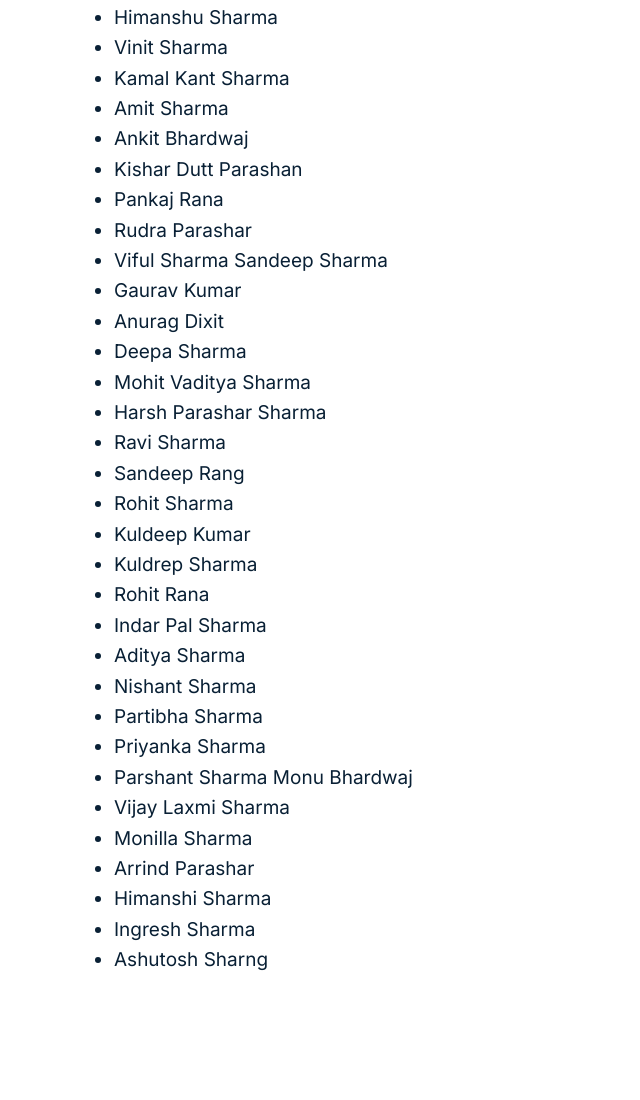
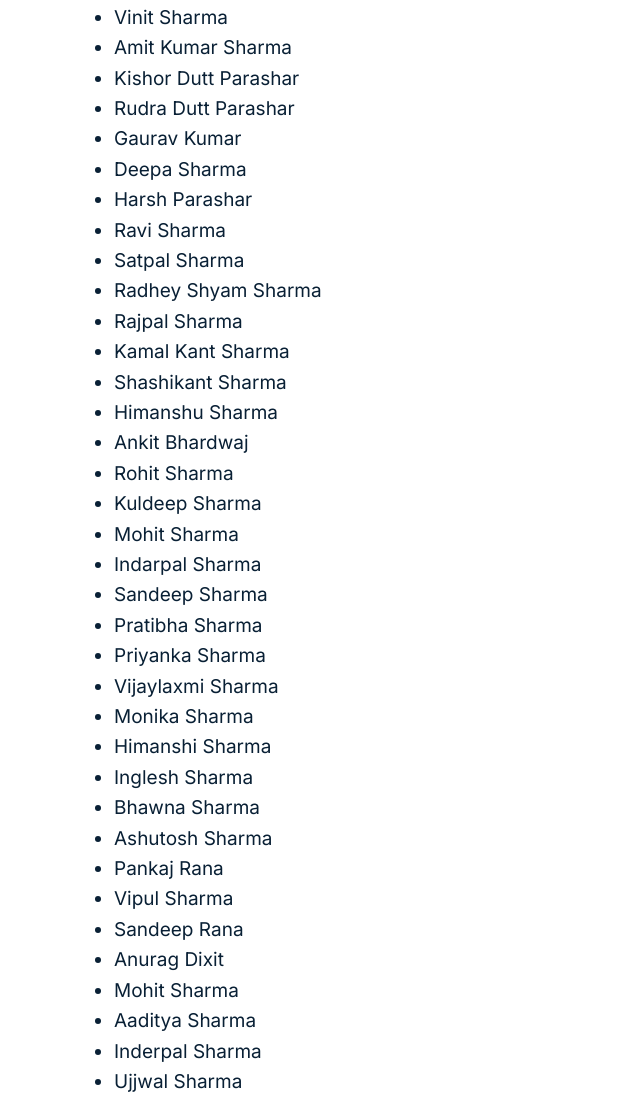
Before and after one commit to 1ayushgoyal007/static-ngo-website, a plain HTML site: page index.html in a window 1280 px wide. Shown: the part 2634-3734 px from the top of the page, without its empty margins (0-640 px from the left). Drawn offline with nearby package versions, Linux system fonts and the light colour scheme.

Commit message:
Add files via upload

```diff
--- a/index.html
+++ b/index.html
@@ -245,44 +245,55 @@
 			<div class="row">
 				<div class="col-md-6 offset-md-3">
 					<header class="text-center my-5">
-						<h2 style="text-align: left;" ><strong>Trustee's and Members</strong></h2>
+						<h2 style="text-align: left;"><strong>Trustee's and Members</strong></h2>
 					</header>
 				</div>
 			</div>
 			<ul>
-				<!-- Provided Names -->
+				<li class="member">Vinit Sharma</li>
+				<li class="member">Amit Kumar Sharma</li>
+				<li class="member">Kishor Dutt Parashar</li>
+				<li class="member">Rudra Dutt Parashar</li>
+				<li class="member">Gaurav Kumar</li>
+				<li class="member">Deepa Sharma</li>
+				<li class="member">Harsh Parashar</li>
+				<li class="member">Ravi Sharma</li>
+				<li class="member">Satpal Sharma</li>
+				<li class="member">Radhey Shyam Sharma</li>
+				<li class="member">Rajpal Sharma</li>
+				<li class="member">Kamal Kant Sharma</li>
+				<li class="member">Shashikant Sharma</li>
 				<li class="member">Himanshu Sharma</li>
-				<li class="member">Vinit Sharma</li>
-				<li class="member">Kamal Kant Sharma</li>
-				<li class="member">Amit Sharma</li>
 				<li class="member">Ankit Bhardwaj</li>
-				<li class="member">Kishar Dutt Parashan</li>
+				<li class="member">Rohit Sharma</li>
+				<li class="member">Kuldeep Sharma</li>
+				<li class="member">Mohit Sharma</li>
+				<li class="member">Indarpal Sharma</li>
+				<li class="member">Sandeep Sharma</li>
+				<li class="member">Pratibha Sharma</li>
+				<li class="member">Priyanka Sharma</li>
+				<li class="member">Vijaylaxmi Sharma</li>
+				<li class="member">Monika Sharma</li>
+				<li class="member">Himanshi Sharma</li>
+				<li class="member">Inglesh Sharma</li>
+				<li class="member">Bhawna Sharma</li>
+				<li class="member">Ashutosh Sharma</li>
 				<li class="member">Pankaj Rana</li>
-				<li class="member">Rudra Parashar</li>
-				<li class="member">Viful Sharma Sandeep Sharma</li>
-				<li class="member">Gaurav Kumar</li>
+				<li class="member">Vipul Sharma</li>
+				<li class="member">Sandeep Rana</li>
 				<li class="member">Anurag Dixit</li>
-				<li class="member">Deepa Sharma</li>
-				<li class="member">Mohit Vaditya Sharma</li>
-				<li class="member">Harsh Parashar Sharma</li>
-				<li class="member">Ravi Sharma</li>
-				<li class="member">Sandeep Rang</li>
-				<li class="member">Rohit Sharma</li>
+				<li class="member">Mohit Sharma</li>
+				<li class="member">Aaditya Sharma</li>
+				<li class="member">Inderpal Sharma</li>
+				<li class="member">Ujjwal Sharma</li>
 				<li class="member">Kuldeep Kumar</li>
-				<li class="member">Kuldrep Sharma</li>
 				<li class="member">Rohit Rana</li>
-				<li class="member">Indar Pal Sharma</li>
-				<li class="member">Aditya Sharma</li>
 				<li class="member">Nishant Sharma</li>
-				<li class="member">Partibha Sharma</li>
-				<li class="member">Priyanka Sharma</li>
-				<li class="member">Parshant Sharma Monu Bhardwaj</li>
-				<li class="member">Vijay Laxmi Sharma</li>
-				<li class="member">Monilla Sharma</li>
-				<li class="member">Arrind Parashar</li>
-				<li class="member">Himanshi Sharma</li>
-				<li class="member">Ingresh Sharma</li>
-				<li class="member">Ashutosh Sharng</li>
+				<li class="member">Parshant Sharma</li>
+				<li class="member">Rahul Bhardwaj</li>
+				<li class="member">Nareshpal Sharma</li>
+				<li class="member">Arvind Parashar</li>
+				<li class="member">Asmit Sharma</li>
 			</ul>
 
 		</div>
@@ -311,15 +322,15 @@
 				</div>
 				<div class="post-item col">
 					<figure class="zoom-effect">
-						<a class="zoom-in"><img src="images/WhatsApp Image 2023-11-18 at 10.00.00 PM (2).jpeg" alt="stories"
-								class="lgpostImg"></a>
+						<a class="zoom-in"><img src="images/WhatsApp Image 2023-11-18 at 10.00.00 PM (2).jpeg"
+								alt="stories" class="lgpostImg"></a>
 					</figure>
 					<!-- <a href="single-post.html" class="post-title">How To Wear Your 501 Jeans For Every Occasion</a> -->
 				</div>
 				<div class="post-item col">
 					<figure class="zoom-effect">
-						<a class="zoom-in"><img src="images/WhatsApp Image 2023-11-18 at 10.00.00 PM.jpeg"
-								alt="stories" class="lgpostImg"></a>
+						<a class="zoom-in"><img src="images/WhatsApp Image 2023-11-18 at 10.00.00 PM.jpeg" alt="stories"
+								class="lgpostImg"></a>
 					</figure>
 					<!-- <a href="single-post.html" class="post-title">Going To The Grocery Store Has Never Looked So Good</a> -->
 				</div>
@@ -399,22 +410,22 @@
 				</div>
 				<div class="post-item col">
 					<figure class="zoom-effect">
-						<a class="zoom-in"><img src="images/WhatsApp Image 2023-11-18 at 10.00.05 PM.jpeg"
-								alt="stories" class="lgpostImg"></a>
+						<a class="zoom-in"><img src="images/WhatsApp Image 2023-11-18 at 10.00.05 PM.jpeg" alt="stories"
+								class="lgpostImg"></a>
 					</figure>
 					<!-- <a href="single-post.html" class="post-title">Going To The Grocery Store Has Never Looked So Good</a> -->
 				</div>
 				<div class="post-item col">
 					<figure class="zoom-effect">
-						<a class="zoom-in"><img src="images/WhatsApp Image 2023-11-18 at 10.00.08 PM.jpeg"
-								alt="stories" class="lgpostImg"></a>
+						<a class="zoom-in"><img src="images/WhatsApp Image 2023-11-18 at 10.00.08 PM.jpeg" alt="stories"
+								class="lgpostImg"></a>
 					</figure>
 					<!-- <a href="single-post.html" class="post-title">Going To The Grocery Store Has Never Looked So Good</a> -->
 				</div>
 				<div class="post-item col">
 					<figure class="zoom-effect">
-						<a class="zoom-in"><img src="images/WhatsApp Image 2023-11-18 at 9.59.56 PM (1).jpeg" alt="stories"
-								class="lgpostImg"></a>
+						<a class="zoom-in"><img src="images/WhatsApp Image 2023-11-18 at 9.59.56 PM (1).jpeg"
+								alt="stories" class="lgpostImg"></a>
 					</figure>
 					<!-- <a href="single-post.html" class="post-title">Going To The Grocery Store Has Never Looked So Good</a> -->
 				</div>
@@ -427,16 +438,16 @@
 				</div>
 				<div class="post-item col">
 					<figure class="zoom-effect">
-						<a class="zoom-in"><img src="images/WhatsApp Image 2023-11-18 at 9.59.56 PM.jpeg"
-								alt="stories" class="lgpostImg"></a>
+						<a class="zoom-in"><img src="images/WhatsApp Image 2023-11-18 at 9.59.56 PM.jpeg" alt="stories"
+								class="lgpostImg"></a>
 					</figure>
 					<!-- <a href="single-post.html" class="post-title">Going To The Grocery Store Has Never Looked So Good</a> -->
 				</div>
 
 				<div class="post-item col">
 					<figure class="zoom-effect">
-						<a class="zoom-in"><img src="images/WhatsApp Image 2023-11-18 at 9.59.57 PM (1).jpeg" alt="stories"
-								class="lgpostImg"></a>
+						<a class="zoom-in"><img src="images/WhatsApp Image 2023-11-18 at 9.59.57 PM (1).jpeg"
+								alt="stories" class="lgpostImg"></a>
 					</figure>
 					<!-- <a href="single-post.html" class="post-title">Going To The Grocery Store Has Never Looked So Good</a> -->
 				</div>
@@ -449,15 +460,15 @@
 				</div>
 				<div class="post-item col">
 					<figure class="zoom-effect">
-						<a class="zoom-in"><img src="images/WhatsApp Image 2023-11-18 at 9.59.57 PM.jpeg"
-								alt="stories" class="lgpostImg"></a>
+						<a class="zoom-in"><img src="images/WhatsApp Image 2023-11-18 at 9.59.57 PM.jpeg" alt="stories"
+								class="lgpostImg"></a>
 					</figure>
 					<!-- <a href="single-post.html" class="post-title">Going To The Grocery Store Has Never Looked So Good</a> -->
 				</div>
 				<div class="post-item col">
 					<figure class="zoom-effect">
-						<a class="zoom-in"><img src="images/WhatsApp Image 2023-11-18 at 9.59.58 PM (1).jpeg" alt="stories"
-								class="lgpostImg"></a>
+						<a class="zoom-in"><img src="images/WhatsApp Image 2023-11-18 at 9.59.58 PM (1).jpeg"
+								alt="stories" class="lgpostImg"></a>
 					</figure>
 					<!-- <a href="single-post.html" class="post-title">Going To The Grocery Store Has Never Looked So Good</a> -->
 				</div>
@@ -472,8 +483,8 @@
 
 				<div class="post-item col">
 					<figure class="zoom-effect">
-						<a class="zoom-in"><img src="images/WhatsApp Image 2023-11-18 at 9.59.59 PM (1).jpeg" alt="stories"
-								class="lgpostImg"></a>
+						<a class="zoom-in"><img src="images/WhatsApp Image 2023-11-18 at 9.59.59 PM (1).jpeg"
+								alt="stories" class="lgpostImg"></a>
 					</figure>
 					<!-- <a href="single-post.html" class="post-title">Going To The Grocery Store Has Never Looked So Good</a> -->
 				</div>
@@ -492,15 +503,15 @@
 
 				<div class="post-item col">
 					<figure class="zoom-effect">
-						<a class="zoom-in"><img src="images/WhatsApp Image 2023-11-18 at 10.28.46 PM (1).jpeg" alt="stories"
-								class="lgpostImg"></a>
+						<a class="zoom-in"><img src="images/WhatsApp Image 2023-11-18 at 10.28.46 PM (1).jpeg"
+								alt="stories" class="lgpostImg"></a>
 					</figure>
 					<!-- <a href="single-post.html" class="post-title">Going To The Grocery Store Has Never Looked So Good</a> -->
 				</div>
 				<div class="post-item col">
 					<figure class="zoom-effect">
-						<a class="zoom-in"><img src="images/WhatsApp Image 2023-11-18 at 10.28.46 PM (2).jpeg" alt="stories"
-								class="lgpostImg"></a>
+						<a class="zoom-in"><img src="images/WhatsApp Image 2023-11-18 at 10.28.46 PM (2).jpeg"
+								alt="stories" class="lgpostImg"></a>
 					</figure>
 					<!-- <a href="single-post.html" class="post-title">Going To The Grocery Store Has Never Looked So Good</a> -->
 				</div>
@@ -513,8 +524,8 @@
 				</div>
 				<div class="post-item col">
 					<figure class="zoom-effect">
-						<a class="zoom-in"><img src="images/WhatsApp Image 2023-11-18 at 10.28.47 PM (1).jpeg" alt="stories"
-								class="lgpostImg"></a>
+						<a class="zoom-in"><img src="images/WhatsApp Image 2023-11-18 at 10.28.47 PM (1).jpeg"
+								alt="stories" class="lgpostImg"></a>
 					</figure>
 					<!-- <a href="single-post.html" class="post-title">Going To The Grocery Store Has Never Looked So Good</a> -->
 				</div>
@@ -755,7 +766,7 @@
 				<div style="width: 100%; height: 50vh; border-radius: 10px; margin-bottom: 20px;">
 					<!-- Replace with your map embed code -->
 					<iframe
-						src="https://www.google.com/maps/embed?pb=!1m14!1m8!1m3!1d3487.5509869880384!2d77.1864208!3d29.0598591!3m2!1i1024!2i768!4f13.1!3m3!1m2!1s0x390db38ae05976fd%3A0x59f9112ca9305740!2sMata%20Mandir!5e0!3m2!1sen!2sin!4v1700324644943!5m2!1sen!2sin"
+						src="https://www.google.com/maps/embed?pb=!1m17!1m12!1m3!1d3483.067089360249!2d77.39433007552154!3d29.192151675363824!2m3!1f0!2f0!3f0!3m2!1i1024!2i768!4f13.1!3m2!1m1!2zMjnCsDExJzMxLjgiTiA3N8KwMjMnNDguOSJF!5e0!3m2!1sen!2sin!4v1700498477513!5m2!1sen!2sin"
 						width="100%" height="100%" frameborder="0" style="border:0;" allowfullscreen=""
 						loading="lazy"></iframe>
 				</div>
@@ -764,7 +775,7 @@
 				<div style="text-align: center;">
 					<div style="font-size: 1.2rem; margin-bottom: 10px;">
 						<strong>Address:</strong><br>
-						Daha Baghpat, UP - 250611,  Near by- Mata  Mandir( Kanhar)
+						Daha Baghpat, UP - 250611, Near by- Mata Mandir( Kanhar)
 					</div>
 					<div style="font-size: 1.2rem; margin-bottom: 10px;">
 						<strong>Phone:</strong><br>
```
